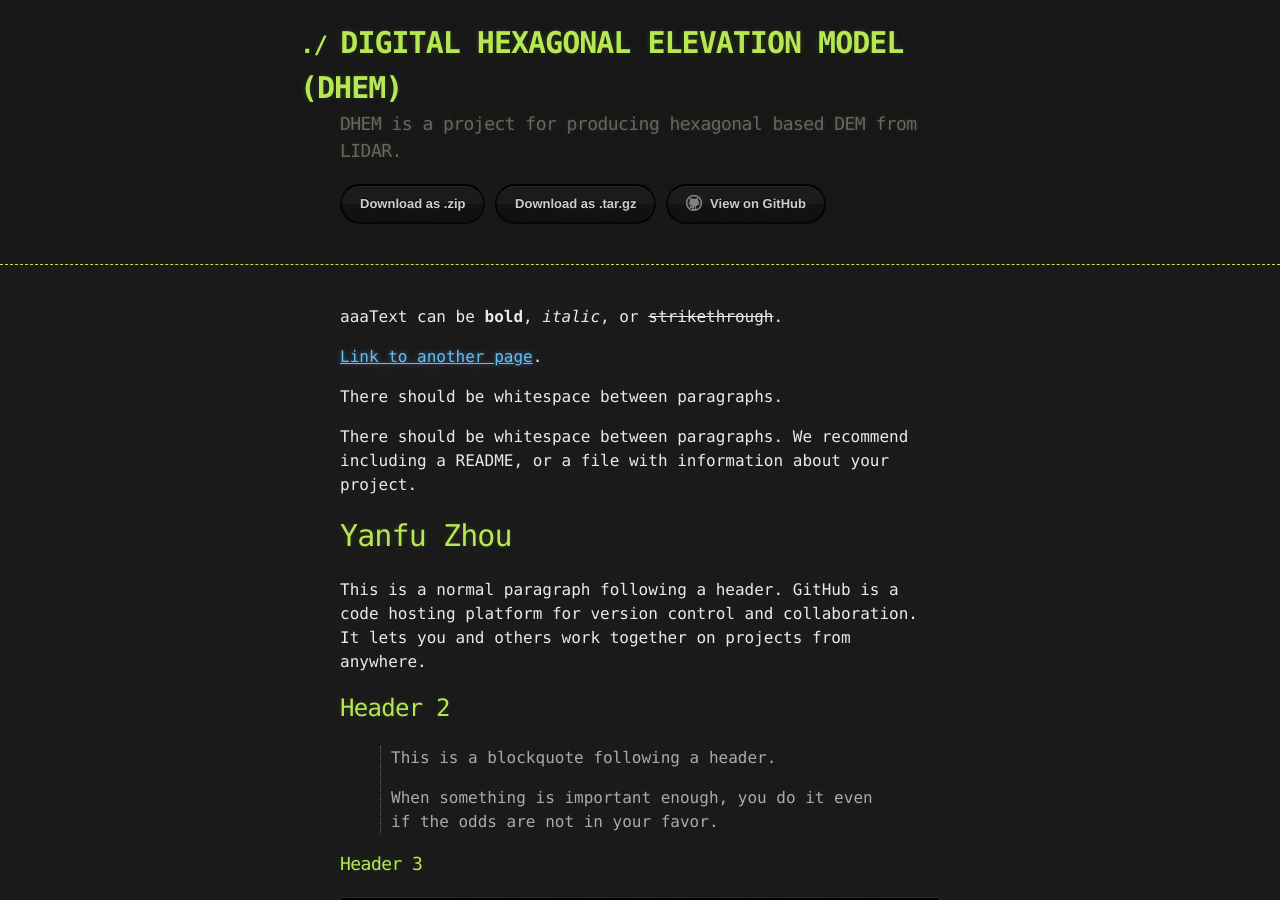
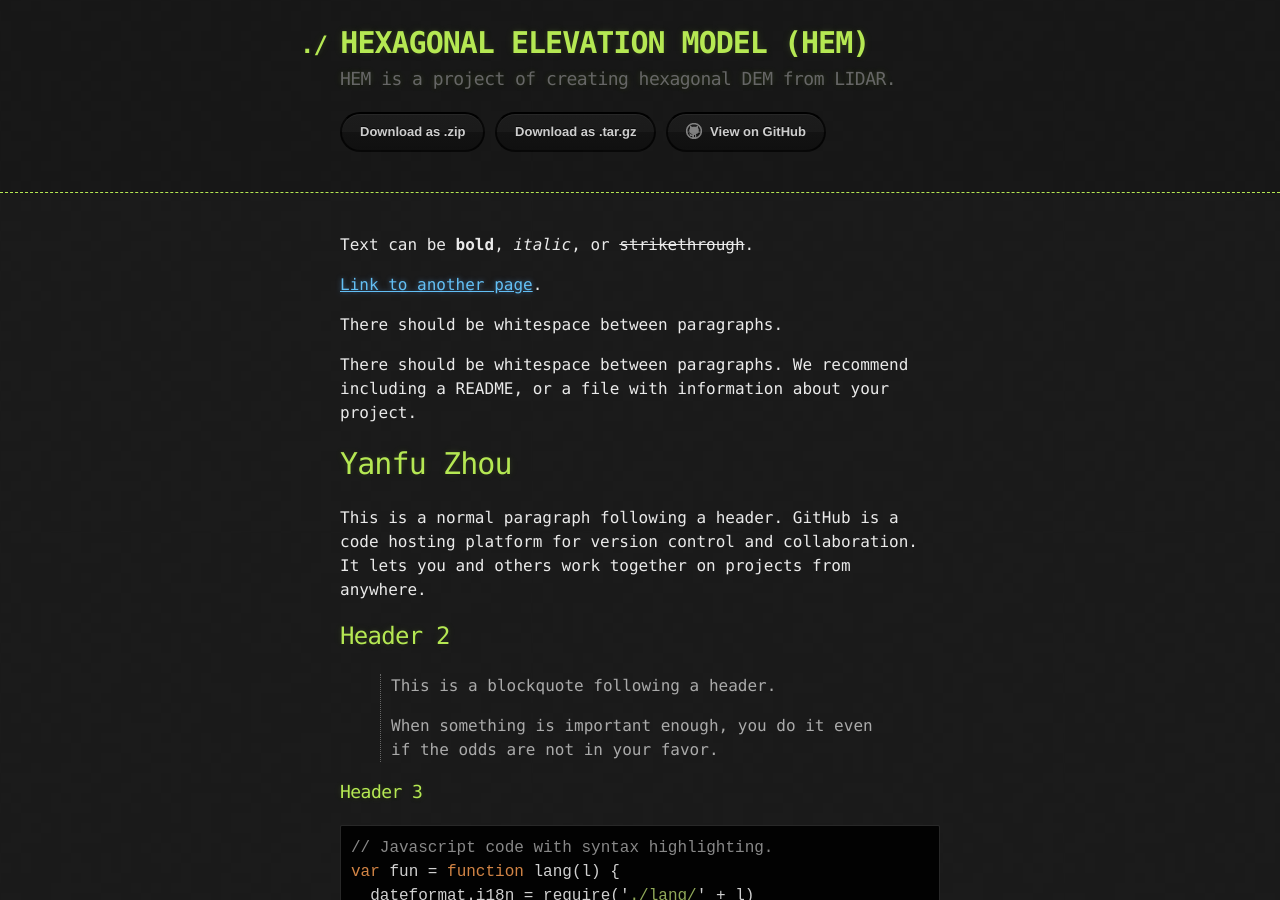
Before and after one commit to yanfuzhou/yanfuzhou.github.io, a Jekyll site: the page built from index.md, in a window 1280 px wide and 900 px high. Built offline with Jekyll 4.4.1, drawn with Linux system fonts in a browser that asks for light colours.

Commit message:
Change title
change title

```diff
--- a/_config.yml
+++ b/_config.yml
@@ -1,5 +1,5 @@
-title: DIGITAL HEXAGONAL ELEVATION MODEL (DHEM)
-description: DHEM is a project for producing hexagonal based DEM from LIDAR.
+title: HEXAGONAL ELEVATION MODEL (HEM)
+description: HEM is a project of creating hexagonal DEM from LIDAR.
 show_downloads: true
 google_analytics:
 theme: jekyll-theme-hacker
--- a/index.md
+++ b/index.md
@@ -2,7 +2,7 @@
 layout: yanfu
 ---
 
-aaaText can be **bold**, _italic_, or ~~strikethrough~~.
+Text can be **bold**, _italic_, or ~~strikethrough~~.
 
 [Link to another page](another-page).
 
```
